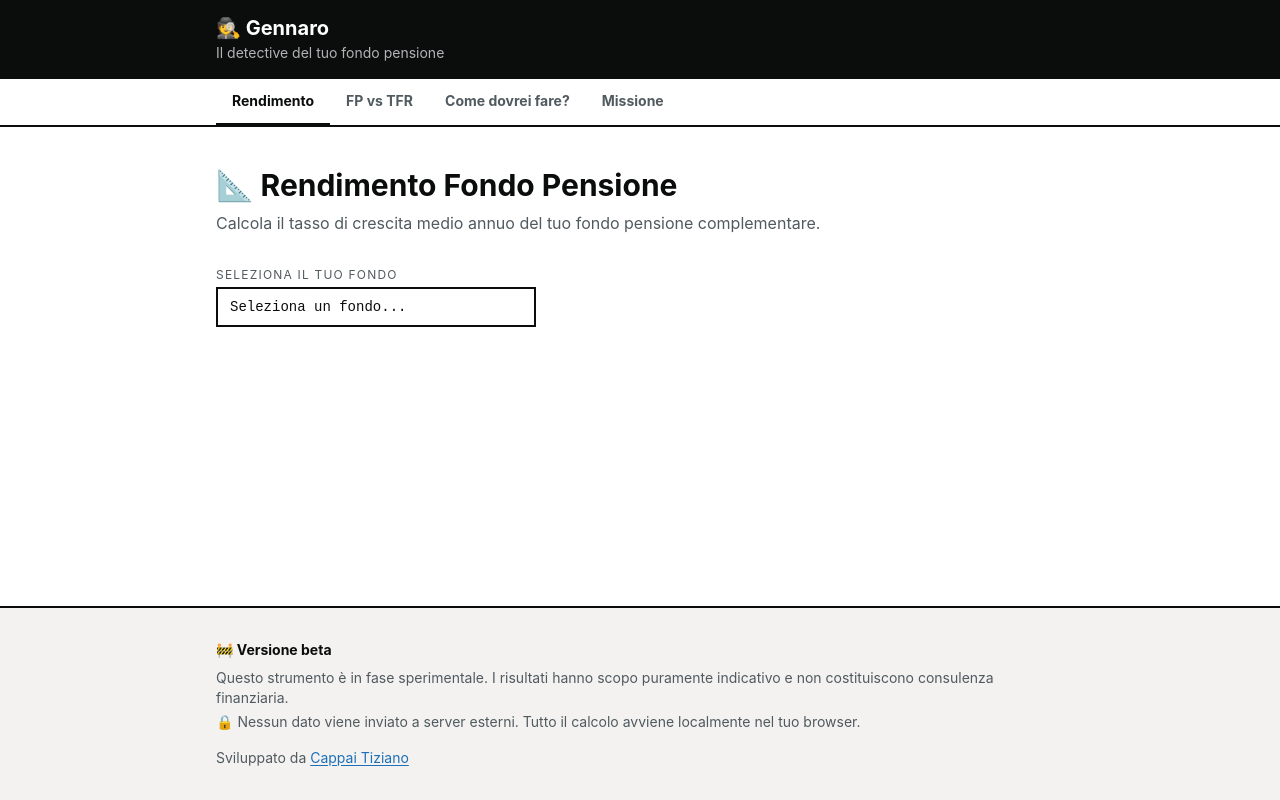
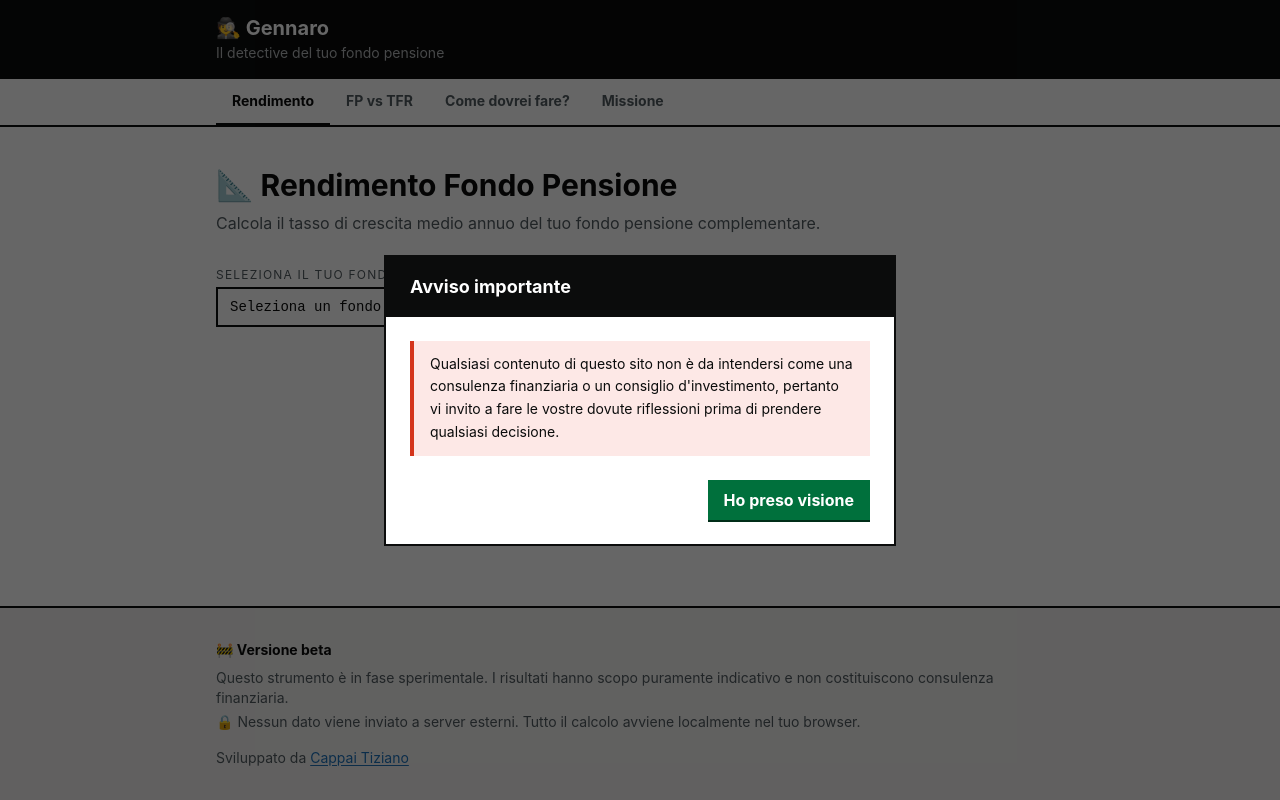
Before and after one commit to tizianocappai/cagr-fund-pension, a React (Vite) app: page / in a window 1280 px wide. Built offline with nearby package versions, Linux system fonts and the light colour scheme.

Commit message:
feat presa visione

```diff
--- /dev/null
+++ b/src/components/DisclaimerModal.tsx
@@ -0,0 +1,57 @@
+import * as React from 'react'
+import { Button } from '@/components/ui/button'
+
+const STORAGE_KEY = 'gennaro_disclaimer_accepted'
+
+export function DisclaimerModal() {
+  const [visible, setVisible] = React.useState(() => {
+    try {
+      return localStorage.getItem(STORAGE_KEY) !== 'true'
+    } catch {
+      return true
+    }
+  })
+
+  function accept() {
+    try {
+      localStorage.setItem(STORAGE_KEY, 'true')
+    } catch {}
+    setVisible(false)
+  }
+
+  if (!visible) return null
+
+  return (
+    <div
+      role="dialog"
+      aria-modal="true"
+      aria-labelledby="disclaimer-title"
+      aria-describedby="disclaimer-body"
+      className="fixed inset-0 z-50 flex items-center justify-center bg-black/60 px-4"
+    >
+      <div className="w-full max-w-lg border-2 border-[#0b0c0c] bg-white">
+        {/* Header */}
+        <div className="bg-[#0b0c0c] px-6 py-4">
+          <p id="disclaimer-title" className="text-lg font-bold text-white">
+            Avviso importante
+          </p>
+        </div>
+
+        {/* Body */}
+        <div className="px-6 py-6 flex flex-col gap-6">
+          <div className="border-l-4 border-[#d4351c] bg-[#fde8e6] px-4 py-3 text-sm leading-relaxed">
+            <p id="disclaimer-body">
+              Qualsiasi contenuto di questo sito non è da intendersi come una consulenza
+              finanziaria o un consiglio d'investimento, pertanto vi invito a fare le
+              vostre dovute riflessioni prima di prendere qualsiasi decisione.
+            </p>
+          </div>
+
+          <Button onClick={accept} className="self-end">
+            Ho preso visione
+          </Button>
+        </div>
+      </div>
+    </div>
+  )
+}
--- a/src/main.tsx
+++ b/src/main.tsx
@@ -11,12 +11,14 @@ import Missione from './pages/Missione.tsx';
 import CalcoloObiettivo from './pages/CalcoloObiettivo.tsx';
 import { Analytics } from '@vercel/analytics/react';
 import { ErrorBoundary } from './components/ErrorBoundary.tsx';
+import { DisclaimerModal } from './components/DisclaimerModal.tsx';
 
 createRoot(document.getElementById('root')!).render(
 	<StrictMode>
 		<BrowserRouter>
 			<ErrorBoundary>
 				<div className='flex min-h-screen flex-col'>
+					<DisclaimerModal />
 					<Nav />
 					<main className='flex-1'>
 						<Routes>
```
